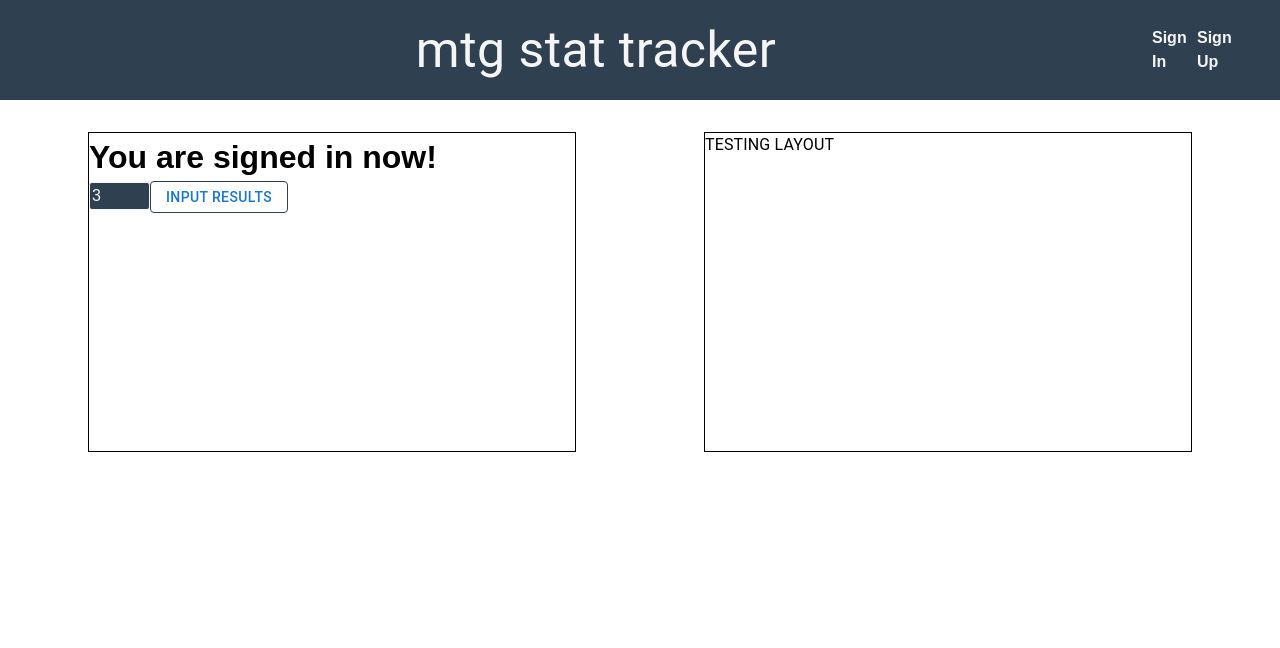
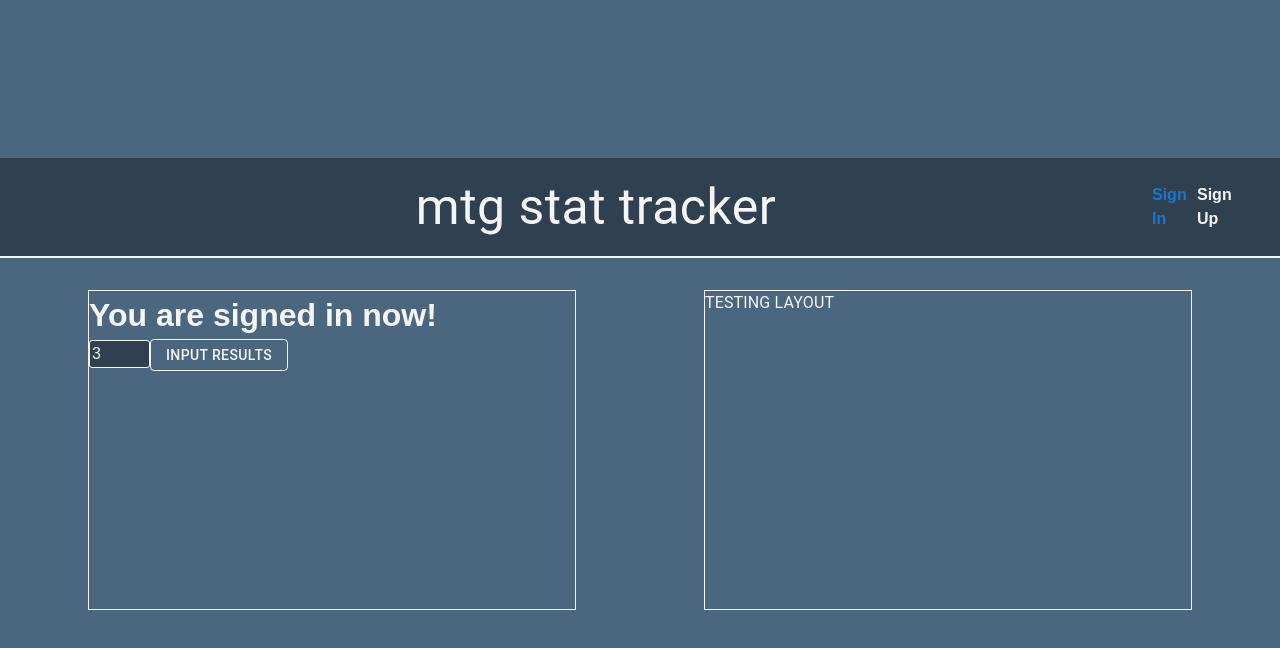
Before and after one commit to Brianjanes/mtg-stat-tracker, a React (Create React App) app in the folder client/: page /dashboard in a window 1280 px wide. Shown: the top 648 px of the page. Built offline with nearby package versions, Linux system fonts and the light colour scheme; no server answers.

Commit message:
added some styling and landing page logic

```diff
--- a/client/src/App.css
+++ b/client/src/App.css
@@ -64,12 +64,14 @@
 }
 
 .App {
-  width: 100vw;
-  /* height: 100vh; */
+  width: 100dvw;
+  height: 100dvh;
   display: flex;
+  color: whitesmoke;
   justify-content: center;
   align-items: center;
   flex-direction: column;
+  background-color: #4b6780;
 }
 
 table-div {
@@ -154,6 +156,7 @@
   justify-content: center;
   align-items: center;
   margin-top: 1rem;
+  color: whitesmoke;
 }
 
 /* HEADER STYLES */
--- a/client/src/components/Header.jsx
+++ b/client/src/components/Header.jsx
@@ -15,6 +15,7 @@
         display: "flex",
         justifyContent: "space-between",
         alignItems: "center",
+        borderBottom: "2px solid whitesmoke",
       }}
     >
       <Typography
@@ -30,7 +31,7 @@
       </Typography>
       {!user && (
         <div className="right-side-header">
-          <Link color="inherit" underline="none" href="/sign-in/*">
+          <Link underline="none" href="/sign-in/*">
             Sign In
           </Link>
           <Link color="inherit" underline="none" href="/sign-up/*">
--- a/client/src/routes/DashBoard.jsx
+++ b/client/src/routes/DashBoard.jsx
@@ -82,7 +82,13 @@
         margin: "2rem",
       }}
     >
-      <Box style={{ border: "1px solid black", width: "60%", height: "20rem" }}>
+      <Box
+        style={{
+          border: "1px solid whitesmoke",
+          width: "60%",
+          height: "20rem",
+        }}
+      >
         <h1>You are signed in now!</h1>
         <form>
           <input
@@ -95,8 +101,9 @@
           <Button
             variant="outlined"
             style={{
-              border: "1px solid #2f4050",
+              border: "1px solid whitesmoke",
               height: "2rem",
+              color: "whitesmoke",
             }}
             onClick={(e) => addResults(e)}
           >
@@ -161,7 +168,13 @@
           </Modal>
         </form>
       </Box>
-      <Box style={{ width: "60%", border: "1px solid black", height: "20rem" }}>
+      <Box
+        style={{
+          width: "60%",
+          border: "1px solid whitesmoke",
+          height: "20rem",
+        }}
+      >
         <Typography>TESTING LAYOUT</Typography>
       </Box>
     </Container>
--- a/client/src/routes/Landing.jsx
+++ b/client/src/routes/Landing.jsx
@@ -1,7 +1,21 @@
 import React from "react";
+import { useUser } from "@clerk/clerk-react";
+import { useNavigate } from "react-router-dom";
+import { Container } from "@mui/material";
 
 const Landing = () => {
-  return <div>You are not signed in</div>;
+  const user = useUser();
+  const navigate = useNavigate();
+
+  return (
+    <>
+      {!user && (
+        <Container>
+          <h1>You aren't logged in</h1>
+        </Container>
+      )}
+    </>
+  );
 };
 
 export default Landing;
```
